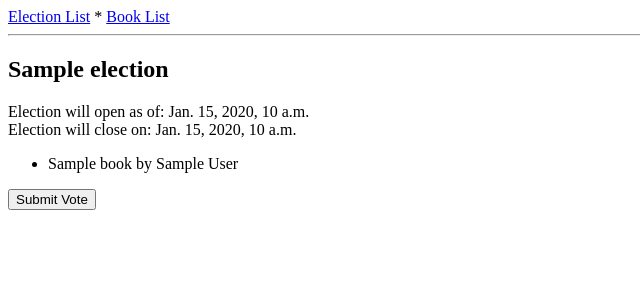
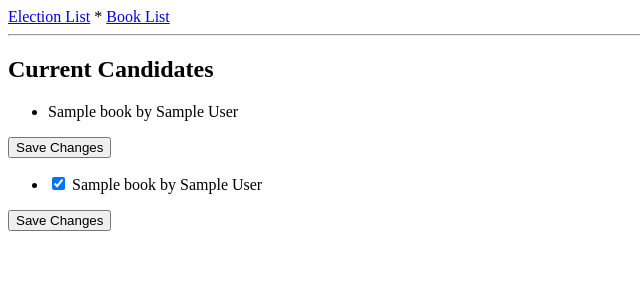
Before and after one commit to CodeHeeler/book-club-voting, a Django app: page /election/1/edit in a window 1280 px wide. Shown: the top 300 px of the page, without its empty margins (0-640 px from the left). Run offline with Django 3.2, Linux system fonts and the light colour scheme; tables that the repository leaves empty hold one stand-in row (values such as "Sample post"); some libraries are stand-ins or nearby versions.

Commit message:
Add the ability to edit the book list for an election

```diff
--- a/book_club_voting/urls.py
+++ b/book_club_voting/urls.py
@@ -22,7 +22,8 @@ from books import views as book_views
 urlpatterns = [
     url(r'^$', vote_views.open_elections_list, name='open_election_list'),
     url(r'^election$', vote_views.new_election, name='new_election'),
-    url(r'^election/(?P<election_id>[0-9]+)', vote_views.election_detail_view, name='election_detail'),
+    url(r'^election/(?P<election_id>[0-9]+)$', vote_views.election_detail_view, name='election_detail'),
+    url(r'^election/(?P<election_id>[0-9]+)/edit', vote_views.election_edit_view, name='election_edit'),
     url(r'^close_voting$', vote_views.close_election, name='close_election'),
     url(r'^vote$', vote_views.create_ballot, name='create_ballot'),
     url(r'^books', book_views.book_list, name='book_list'),
--- a/votes/templates/votes/election_detail.html
+++ b/votes/templates/votes/election_detail.html
@@ -5,10 +5,13 @@
 <div>
     {% if election.is_open or election.is_closed %}
     Election opened as of:
+    {{ election.open }}
     {% else %}
     Election will open as of:
+    {{ election.open }}
+        <br>
+        <a href="{% url 'election_edit' election.id %}"><button>Add books to list</button></a>
     {% endif %}
-    {{ election.open }}
 </div>
 <div>
     {% if election.is_closed %}
--- /dev/null
+++ b/votes/templates/votes/election_edit.html
@@ -0,0 +1,24 @@
+{% extends "base.html" %}
+
+{% block content %}
+<h2>Current Candidates</h2>
+<ul>
+{% for option in election.candidates.all %}
+<li id="{{ option.id }}">{{ option }}</li>
+{% endfor %}
+</ul>
+
+    <form action="{% url 'election_edit' election.id %}" method="post">
+    {% csrf_token %}
+        <input type="submit" value="Save Changes">
+        <ul>
+        {% for book in all_books %}
+            <li>
+            <input type="checkbox" name="books" value="{{ book.id }}" {% if book in election.candidates.all %}checked="checked"{% endif %}>
+            {{ book.title }} by {{ book.author }}
+            </li>
+        {% endfor %}
+        </ul>
+        <input type="submit" value="Save Changes">
+    </form>
+{% endblock %}
--- a/votes/views.py
+++ b/votes/views.py
@@ -31,6 +31,29 @@ def election_detail_view(request, election_id):
     return render(request, "votes/election_detail.html", {'election': election})
 
 
+def election_edit_view(request, election_id):
+    # import ipdb
+    # ipdb.set_trace()
+    election = get_object_or_404(Election, id=election_id)
+    if election.is_open or election.is_closed:
+        return redirect(election_detail_view(request, election_id))
+    if request.method == 'POST' and 'books' in request.POST:
+        # Remove any books not checked
+        for book in election.candidates.all():
+            if str(book.id) not in request.POST.getlist('books'):
+                election.candidates.remove(book)
+        # add any new books
+        for book_id in request.POST.getlist('books'):
+            if not election.candidates.filter(id=book_id).exists():
+                election.candidates.add(
+                    Book.objects.get(id=book_id)
+                )
+    return render(request, "votes/election_edit.html", {
+        'election': election,
+        'all_books': Book.objects.all(),
+    })
+
+
 def new_election(request):
     if request.method == 'POST':
         form = ElectionForm(request.POST)
```
